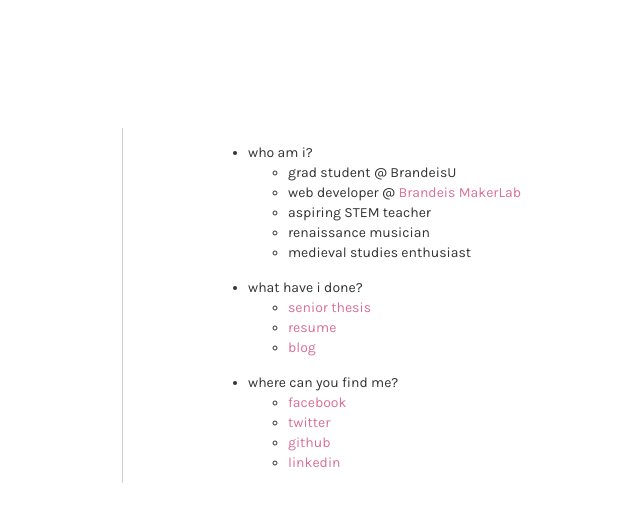
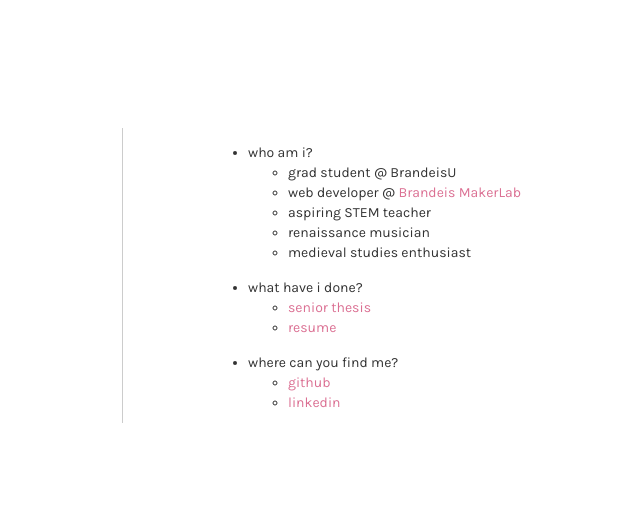
Before and after one commit to kianajane/kianajane.github.io, a Jekyll site: the page built from index.md, in a window 1280 px wide. Shown: the top 522 px of the page, without its empty margins (262-902 px from the left). Built offline with Jekyll 4.4.1, drawn with Linux system fonts in a browser that asks for light colours.

Commit message:
updated resume

```diff
--- a/index.md
+++ b/index.md
@@ -17,12 +17,12 @@ layout: default
       <ul>
         <li><a href="thesis-final.pdf" target="_blank">senior thesis</a></li>
         <li><a href="resume.pdf" target="_blank">resume</a></li>
-        <li><a href="blog.html" target="_blank">blog</a></li>
+        <!-- <li><a href="blog.html" target="_blank">blog</a></li> -->
       </ul>
       <li class="list_point">where can you find me?</li>
       <ul>
-        <li><a href="https://www.facebook.com/thekianaj" target="_blank">facebook</a></li>
-        <li><a href="https://www.twitter.com/thekianaj" target="_blank">twitter</a></li>
+        <!-- <li><a href="https://www.facebook.com/thekianaj" target="_blank">facebook</a></li>
+        <li><a href="https://www.twitter.com/thekianaj" target="_blank">twitter</a></li> -->
         <li><a href="https://www.github.com/kianajane" target="_blank">github</a></li>
         <li><a href="https://www.linkedin.com/in/kiana-jane-0559a595" target="_blank">linkedin</a></li>
       </ul>
```
Also changed, not shown: 1 other file.
